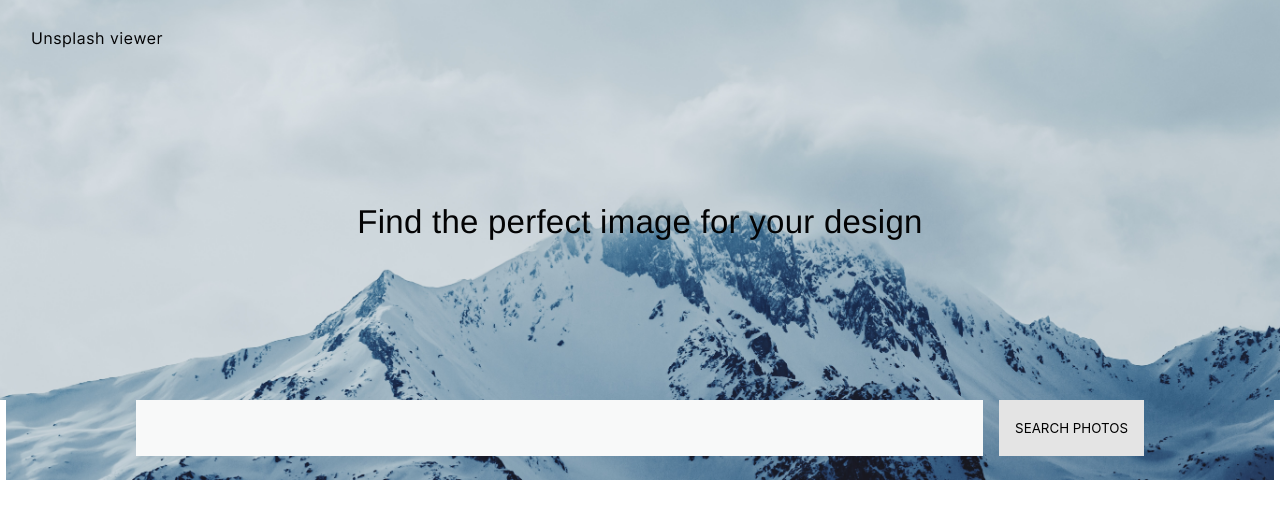
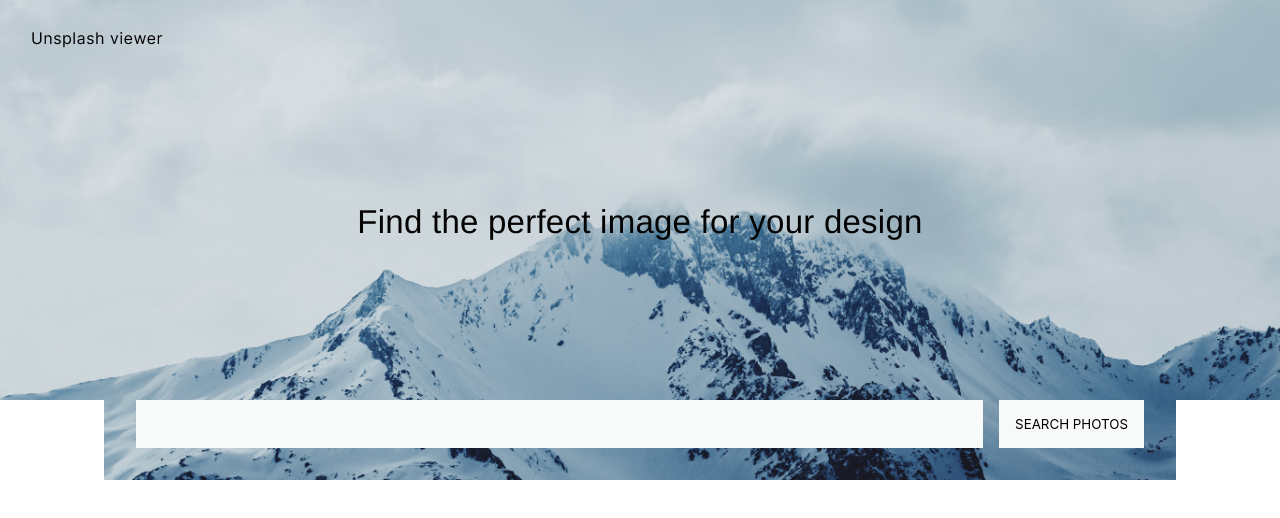
Before and after one commit to imkarin/unsplash-viewer, a React (Create React App) app: page / in a window 1280 px wide. Shown: the top 518 px of the page. Built offline with nearby package versions, Linux system fonts and the light colour scheme.

Commit message:
Update styling for Header and SearchBar component

```diff
--- a/src/components/Header.jsx
+++ b/src/components/Header.jsx
@@ -35,16 +35,33 @@ const StyledHeader = styled.header`
       grid-column: 2 / -2;
       grid-row: 1;
       align-self: end;
-      margin-bottom: 24px;
+      margin-bottom: 32px;
       z-index: 1; // temporary
+    }
+
+    > .white-block {
+      grid-row: 1;
+      grid-column: 1 / 2;
+      align-self: end;
+      margin-left: -32px;
+
+      :last-of-type {
+        grid-column: 12 / -1;
+        margin-right: -32px;
+        margin-left: 0;
+      }
     }
   }
 
+  // All white blocks
   .white-block {
     background: #fff;
-    grid-row: 1;
-    width: calc((100% - 1680px) / 2 + 206px);
     height: 80px;
+  }
+
+  // White blocks outside of ContentGrid (to fill up the full width of the screen)
+  > .white-block {
+    width: calc((100% - 1680px) / 2);
     position: absolute;
     bottom: 0;
 
@@ -67,6 +84,9 @@ const Header = (props) => {
         <img src={props.logo} alt='Unsplash viewer logo' />
         <h1>Find the perfect image for your design</h1>
         <SearchBar />
+
+        <div className='white-block'></div>
+        <div className='white-block'></div>
       </ContentGrid>
 
       {/* Two white blocks: */}
--- a/src/components/SearchBar.jsx
+++ b/src/components/SearchBar.jsx
@@ -2,7 +2,7 @@ import React from 'react'
 import styled from 'styled-components'
 
 const StyledSearchBar = styled.form`
-  height: 56px;
+  height: 48px;
   background: transparent;
   display: flex;
   flex-direction: row;
@@ -18,7 +18,7 @@ const StyledSearchBar = styled.form`
     }
 
     &[type=submit] {
-      background-color: ${({theme}) => theme.colors.cloudDark};
+      background-color: ${({theme}) => theme.colors.cloud};
       text-transform: uppercase;
     }
   }
```
